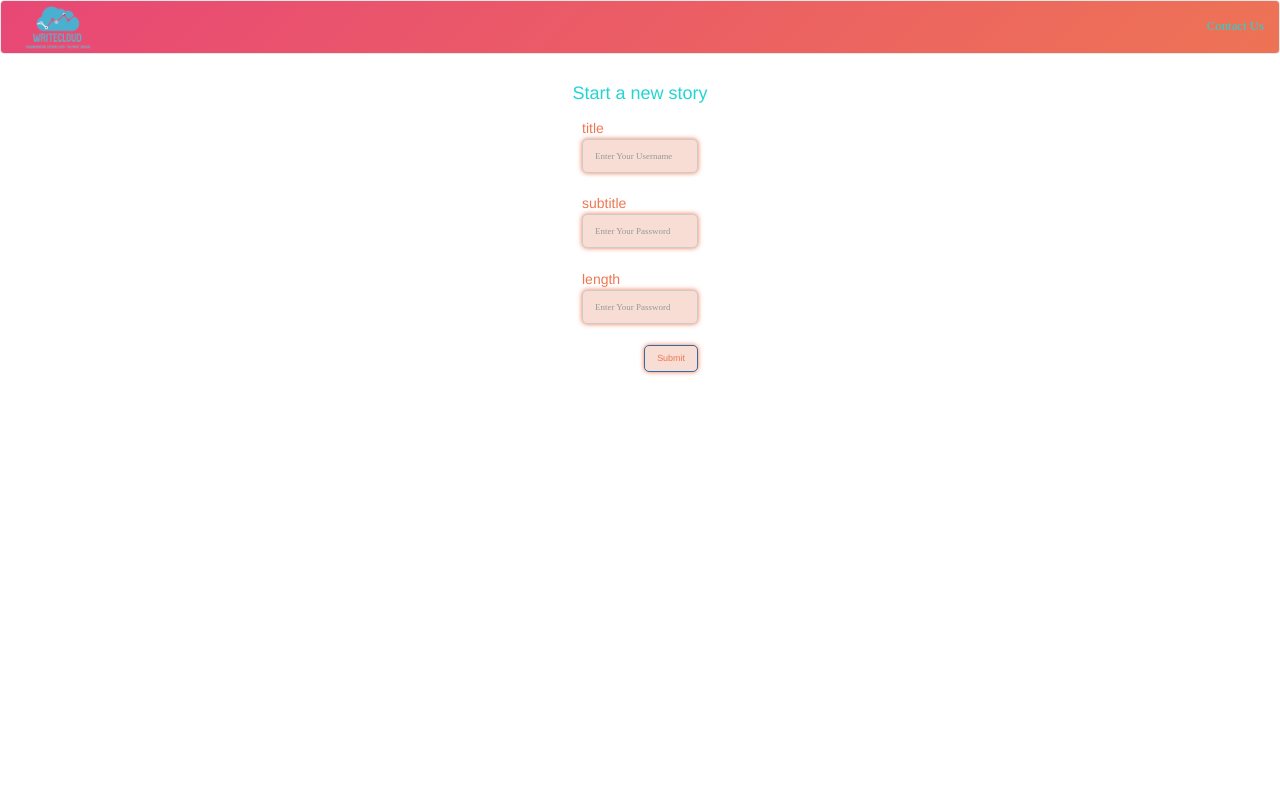
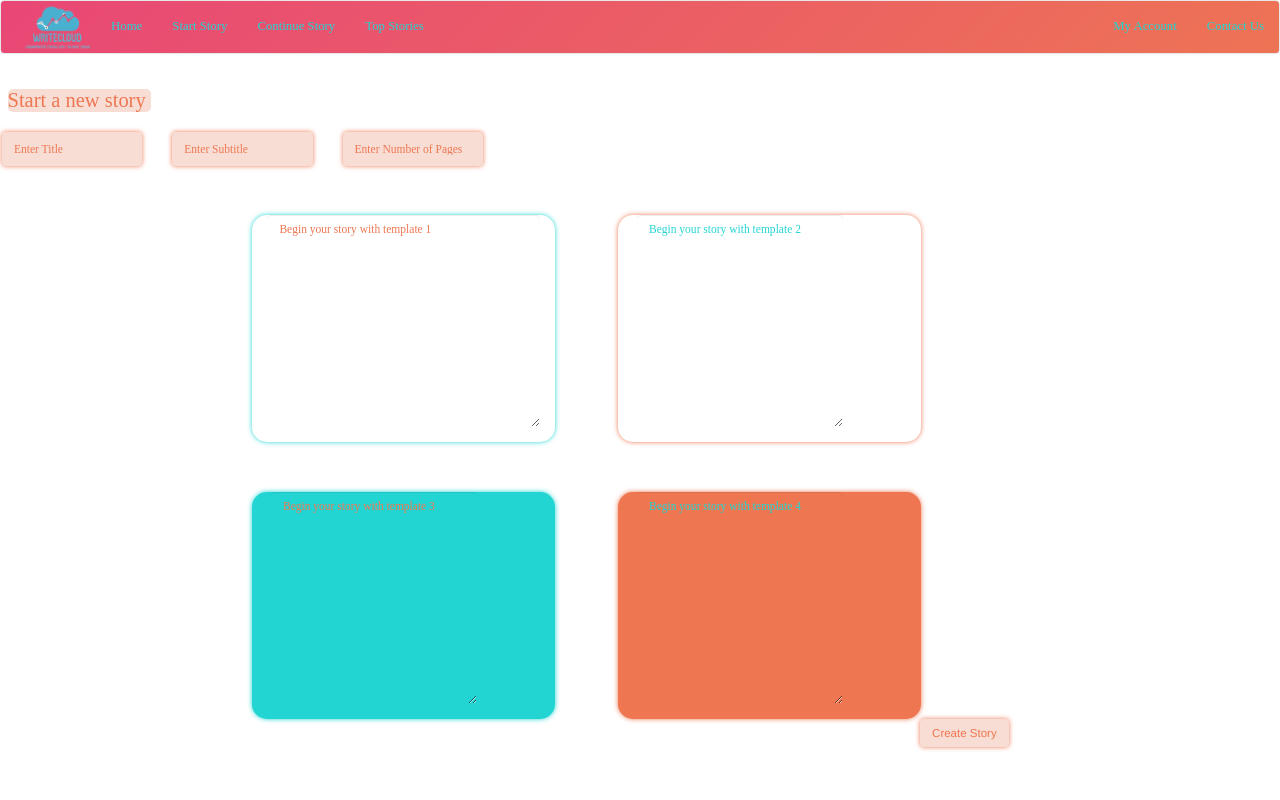
Before and after one commit to Team-9D/Write-Cloud, a Django app: page /create/ in a window 1280 px wide. Run offline with Django 3.2, Linux system fonts and the light colour scheme; some libraries are stand-ins or nearby versions.

Commit message:
Initial webpage for creation of a story

```diff
--- a/templates/writecloud/createStory.html
+++ b/templates/writecloud/createStory.html
@@ -2,28 +2,31 @@
 
 <!DOCTYPE html>
 {% load static %}
-{% block header_logged_in %}
+{% block header_logged_out %}
 {% endblock %}
 {% block header_logo %}
 {% endblock %}
 {% block body_block %}
 <style>
-.row{
-    margin-top: 1% !important;
-}
 
-h4{
-    display: flex;
-    justify-content: center;
-    margin-bottom: 1% !important;
-    color: #23d5d2 !important;
+h5{
+    margin-top: 1%;
+    margin-left: 4%;
+    margin-right: 20%;
+    font-size : 1.6vw;
+    font-family: "Apple Symbols";
+    color: #ee7752;
+    background-color: #f7ddd4;
+    border-radius: 5px;
 }
 
 form{
-    display: flex;
-    justify-content: center;
+    margin-left: 1.3%;
+    margin-right: 23%;
+    margin-bottom: 1% !important;
+    outline: none;
+    border:none;
 }
-
 input{
     font-size : 1.8vw;
     font-family: "Apple Symbols";
@@ -37,50 +40,164 @@ input{
 }
 
 ::placeholder{
-    color: #ee7752;
-    font-size : 0.7vw;
+    color: #ee7752 !important;
+    font-size : 0.9vw;
     font-family: "Apple Symbols";
 }
 
 #in{
-    border-radius: 5px;
     box-shadow: 0 0 5px #ee7752;
     background-color: #f7ddd4;
-    font-size : 0.7vw;
+    font-size : 0.9vw;
+    border: none;
 }
+
+#templates{
+    margin-top: 5%;
+    margin-left: 10%;
+}
+#single_template1{
+    margin-right: 7%;
+    border-radius: 15px;
+    box-shadow: 0 0 5px #23d5d2;
+}
+#single_template2{
+    margin-right: 7%;
+    border-radius: 15px;
+    box-shadow: 0 0 5px #23d5d2;
+    background: #23d5d2;
+}
+#single_template3{
+    margin-right: 7%;
+    border-radius: 15px;
+    box-shadow: 0 0 5px #ee7752;
+}
+#single_template4{
+    margin-right: 7%;
+    border-radius: 15px;
+    box-shadow: 0 0 5px #ee7752;
+    background: #ee7752;
+}
+
+textarea[id^="input1"]{
+    border: none !important;
+}
+
+textarea[id^="input2"]::placeholder{
+    color: #23d5d2 !important;
+    font-size : 0.9vw;
+    font-family: "Apple Symbols";
+}
+
+textarea[id^="input2"]{
+    border: none !important;
+}
+
+textarea[id^="input3"]::placeholder{
+    color: #ee7752 !important;
+    font-size : 0.9vw;
+    font-family: "Apple Symbols";
+}
+
+textarea[id^="input3"]{
+    border: none !important;
+    background-color: #23d5d2 !important;
+}
+
+textarea[id^="input4"]::placeholder{
+    color: #23d5d2 !important;
+    font-size : 0.9vw;
+    font-family: "Apple Symbols";
+}
+
+textarea[id^="input4"]{
+    border: none !important;
+    background-color: #ee7752 !important;
+}
+
 </style>
 
-    <div class="row" id="credentials">
-        <h4>Start a new story</h4>
+    <div class="row">
+        <div class="col-md-2 col-sm-2 col-lg-2" id="credentials">
+            <h5>Start a new story</h5>
         </div>
-    <form id="signup_form" method="post" action="{% url 'writecloud:create_story' %}">
+    </div>
+    <div class="row">
+        <form id="create_story" method="post" action="{% url 'writecloud:create_story' %}">
             <div class="form-group">
                 {% csrf_token %}
                 <div class="row">
-                <a id="credentials">title</a>
+                    <div class="col-md-2 col-sm-2 col-lg-2" id="credentials">
+                        <input type="text" id="in" name="title" class="form-control" placeholder="Enter Title" />
+                    </div>
+                    <div class="col-md-2 col-sm-2 col-lg-2" id="credentials">
+                        <input type="text" id="in"  name="subtitle" class="form-control" placeholder="Enter Subtitle"/>
+                    </div>
+                    <div class="col-md-2 col-sm-2 col-lg-2" id="credentials">
+                        <input type="text" id="in"  name="length" class="form-control" placeholder="Enter Number of Pages"/>
+                    </div>
+                </div>
+                <div class="row" id="templates">
+                    <div class="col-md-2 col-sm-2 col-lg-2" >
+                    </div>
+                     <div id="single_template1" class="col-md-4 col-sm-4 col-lg-4">
+                        <div class="row">
+                            <div class="col-md-12 col-sm-12 col-lg-12">
+                                <form>
+                                  <div class="form-group">
+                                      <textarea class="form-control" placeholder="Begin your story with template 1"
+                                                id="input1" rows="10""></textarea>
+                                  </div>
+                                </form>
+                        </div>
+                    </div>
+                  </div>
+                  <div id="single_template3" class="col-md-4 col-sm-4 col-lg-4">
+                    <div class="row">
+                        <div class="col-md-12 col-sm-12 col-lg-12">
+                            <form id="form">
+                              <div class="form-group">
+                                  <textarea class="form-control" placeholder="Begin your story with template 2"
+                                            id="input2" rows="10"></textarea>
+                              </div>
+                            </form>
+                        </div>
+                    </div>
+                  </div>
+                </div>
+                <div class="row" id="templates">
+                    <div class="col-md-2 col-sm-2 col-lg-2" >
+                    </div>
+                     <div id="single_template2" class="col-md-4 col-sm-4 col-lg-4">
+                        <div class="row">
+                            <div class="col-md-12 col-sm-12 col-lg-12">
+                                <form>
+                                  <div class="form-group">
+                                      <textarea class="form-control" placeholder="Begin your story with template 3"
+                                                id="input3" rows="10"></textarea>
+                                  </div>
+                                </form>
+                        </div>
+                    </div>
+                  </div>
+                  <div id="single_template4" class="col-md-4 col-sm-4 col-lg-4">
+                    <div class="row">
+                        <div class="col-md-12 col-sm-12 col-lg-12">
+                            <form>
+                              <div class="form-group">
+                                  <textarea class="form-control" placeholder="Begin your story with template 4"
+                                                id="input4" rows="10"></textarea>
+                              </div>
+                            </form>
+                        </div>
+                    </div>
+                  </div>
                 </div>
                 <div class="row">
-                <input type="text" id="in" name="title" class="form-control" placeholder="Enter Your Username" />
-            </div>
-            <br>
-            <div class="row">
-                <a id="credentials">subtitle</a>
-            </div>
-            <div class="row">
-                <input type="password" id="in"  name="subtitle" class="form-control" placeholder="Enter Your Password"/>
-            </div>
-            <br>
-            <div class="row">
-                <a id="credentials">length</a>
-            </div>
-            <div class="row">
-                <input type="password" id="in"  name="length" class="form-control" placeholder="Enter Your Password"/>
-            </div>
-            <br>
-            <div class="row">
-                <button type="submit" id="in" class="btn btn-primary pull-right"><a id="credentials">Submit</a></button>
+                    <button type="submit" id="in" class="btn btn-primary pull-right"><a id="credentials">Create Story</a></button>
                 </div>
             </div>
         </form>
+    </div>
 
 {% endblock %}
```
Lines whose indentation alone changed are shown as unchanged.
